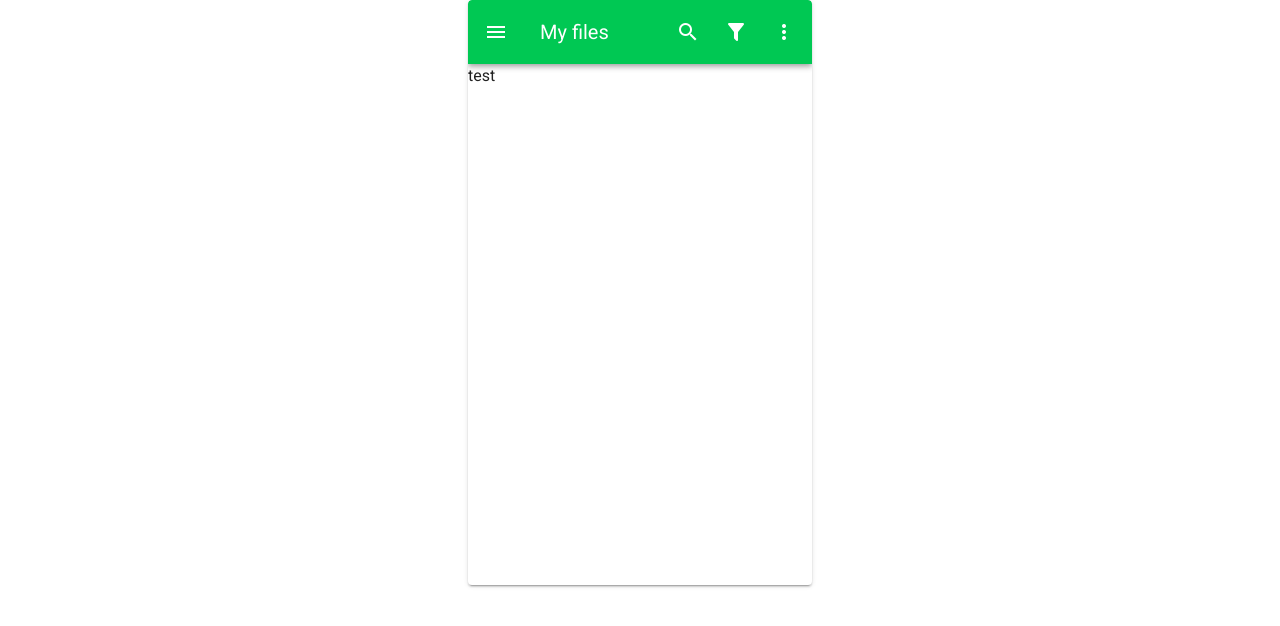
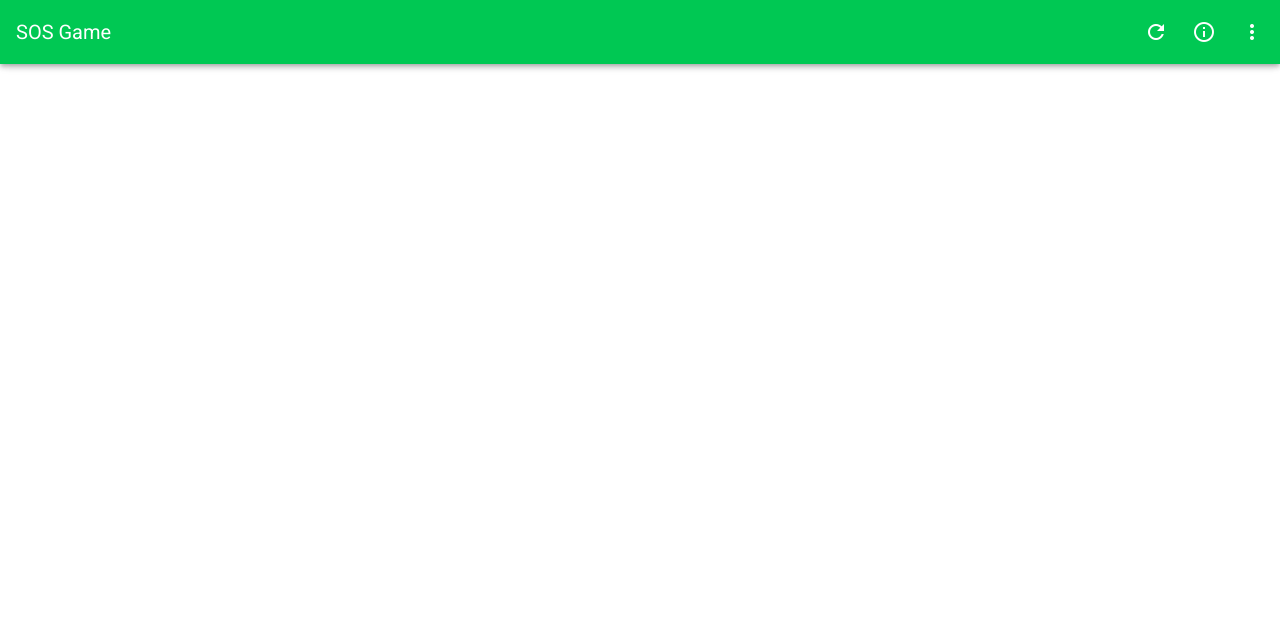
Before and after one commit to heyodai/sos-game-android-app, a Vue app: page / in a window 1280 px wide. Shown: the top 626 px of the page. Built offline with nearby package versions, Linux system fonts and the light colour scheme.

Commit message:
clean up app bar

```diff
--- a/src/App.vue
+++ b/src/App.vue
@@ -1,34 +1,18 @@
 <template>
   <v-app>
-    <NavDrawer />
-
-
-      <AppBar />
-
-
-    <!-- Sizes your content based upon application components -->
-    <!-- <v-main> -->
-      <!-- Provides the application the proper gutter -->
-      <!-- <v-container fluid> test </v-container>
-    </v-main> -->
+    <AppBar />
+    <v-main> </v-main>
   </v-app>
 </template>
 
 <script>
-// import HelloWorld from "./components/HelloWorld";
 import AppBar from "./layout/AppBar.vue";
-import NavDrawer from "./layout/NavDrawer.vue";
 
 export default {
   name: "App",
 
   components: {
     AppBar,
-    NavDrawer,
   },
-
-  data: () => ({
-    //
-  }),
 };
 </script>
--- a/src/layout/AppBar.vue
+++ b/src/layout/AppBar.vue
@@ -1,74 +1,25 @@
 <template>
-  <v-card class="mx-auto overflow-hidden" height="585" width="344">
-    <v-app-bar color="green accent-4" dark>
-      <v-app-bar-nav-icon @click.stop="drawer = !drawer"></v-app-bar-nav-icon>
-
-      <v-toolbar-title>My files</v-toolbar-title>
+  <v-app-bar color="green accent-4" dark app>
+    <v-toolbar-title>SOS Game</v-toolbar-title>
 
     <v-spacer></v-spacer>
 
     <v-btn icon>
-        <v-icon>mdi-magnify</v-icon>
+      <v-icon>mdi-refresh</v-icon>
     </v-btn>
 
     <v-btn icon>
-        <v-icon>mdi-filter</v-icon>
+      <v-icon>mdi-information-outline</v-icon>
     </v-btn>
 
     <v-btn icon>
       <v-icon>mdi-dots-vertical</v-icon>
     </v-btn>
   </v-app-bar>
-
-    <v-navigation-drawer v-model="drawer" absolute bottom temporary>
-      <v-list-item>
-        <v-list-item-content>
-          <v-list-item-title class="text-h6"> Application </v-list-item-title>
-          <v-list-item-subtitle> subtext </v-list-item-subtitle>
-        </v-list-item-content>
-      </v-list-item>
-
-      <v-divider></v-divider>
-
-      <v-list dense nav>
-        <v-list-item v-for="item in items" :key="item.title" link>
-          <v-list-item-icon>
-            <v-icon>{{ item.icon }}</v-icon>
-          </v-list-item-icon>
-
-          <v-list-item-content>
-            <v-list-item-title>{{ item.title }}</v-list-item-title>
-          </v-list-item-content>
-        </v-list-item>
-      </v-list>
-    </v-navigation-drawer>
-    test
-  </v-card>
 </template>
 
 <script>
-// import NavDrawer from "../layout/NavDrawer.vue";
 export default {
   name: "AppBar",
-  // components: {
-  //   NavDrawer,
-  // },
-  data() {
-    return {
-      drawer: false,
-      // group: null,
-      items: [
-        { title: "Dashboard", icon: "mdi-view-dashboard" },
-        { title: "Photos", icon: "mdi-image" },
-        { title: "About", icon: "mdi-help-box" },
-      ],
-      right: null,
-    };
-  },
-  watch: {
-    group() {
-      this.drawer = false;
-    },
-  },
 };
 </script>
--- a/src/layout/NavDrawer.vue
+++ /dev/null
@@ -1,41 +0,0 @@
-<template>
-  <v-navigation-drawer v-model="drawer" absolute bottom temporary>
-    <v-list-item>
-      <v-list-item-content>
-        <v-list-item-title class="text-h6"> Application </v-list-item-title>
-        <v-list-item-subtitle> subtext </v-list-item-subtitle>
-      </v-list-item-content>
-    </v-list-item>
-
-    <v-divider></v-divider>
-
-    <v-list dense nav>
-      <v-list-item v-for="item in items" :key="item.title" link>
-        <v-list-item-icon>
-          <v-icon>{{ item.icon }}</v-icon>
-        </v-list-item-icon>
-
-        <v-list-item-content>
-          <v-list-item-title>{{ item.title }}</v-list-item-title>
-        </v-list-item-content>
-      </v-list-item>
-    </v-list>
-  </v-navigation-drawer>
-</template>
-
-<script>
-export default {
-  name: "NavDrawer",
-  data() {
-    return {
-      items: [
-        { title: "Dashboard", icon: "mdi-view-dashboard" },
-        { title: "Photos", icon: "mdi-image" },
-        { title: "About", icon: "mdi-help-box" },
-      ],
-      right: null,
-      drawer: false,
-    };
-  },
-};
-</script>
```
Lines whose indentation alone changed are shown as unchanged.
